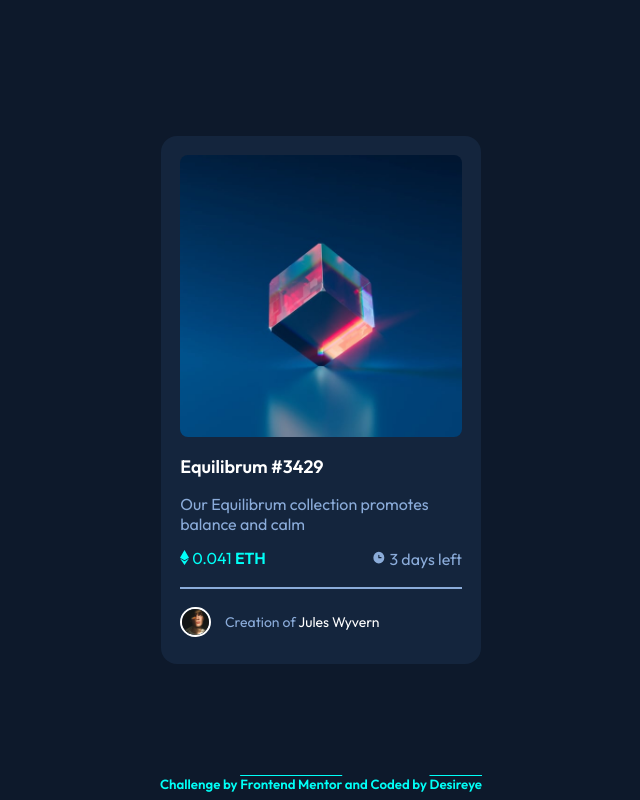
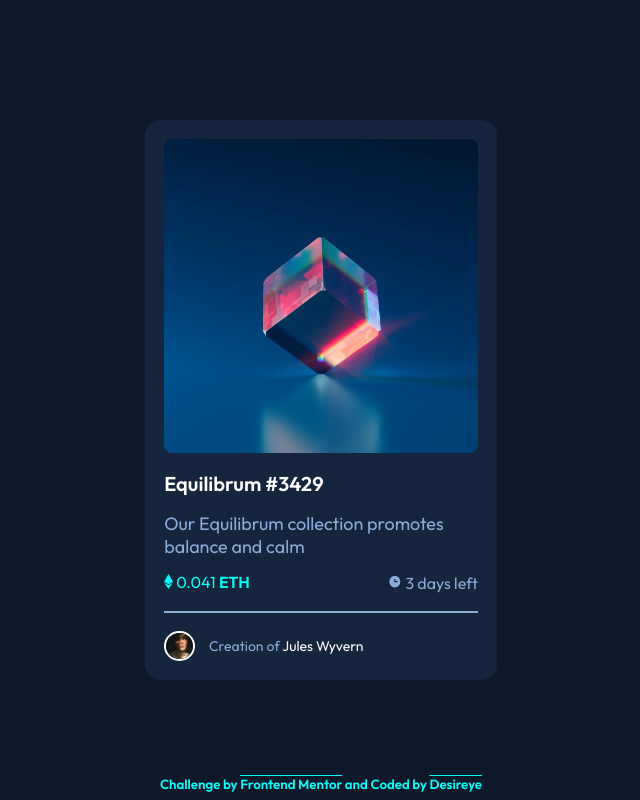
Before and after one commit to Desireye/nft-preview, a plain HTML site: page index.html in a window 1280 px wide. Shown: the whole page, without its empty margins (319-959 px from the left). Drawn offline with Linux system fonts and the light colour scheme.

Commit message:
resp changes

```diff
--- a/nft-prev.css
+++ b/nft-prev.css
@@ -14,8 +14,8 @@ body{
 }
 main{
    background: hsl(216, 50%, 16%);
-   height: 33rem;
-   width: 20rem;
+   height: 35rem;
+   width: 22rem;
    justify-content: center;
    align-items: center;
    padding: 1.5% 1.5%;
@@ -47,7 +47,7 @@ main{
 }
 .card-content h3{
     color: hsl(0, 0%, 100%);
-    font-size: 18px;
+    font-size: 20px;
     margin-top: 1.9rem;
     font-weight: 600;
 }
@@ -57,7 +57,7 @@ main{
 }
 .card-content p{
     color: hsl(215, 51%, 70%);
-    font-size: 16px;
+    font-size: 18px;
     margin-top: 1rem;
 }
 .card-info{
@@ -125,7 +125,5 @@ a{
 @media screen and (max-width: 375px){
     main{
         padding: 6% 6%;
-        width: 19rem;
-        height: 32rem;
     }
 }
```
